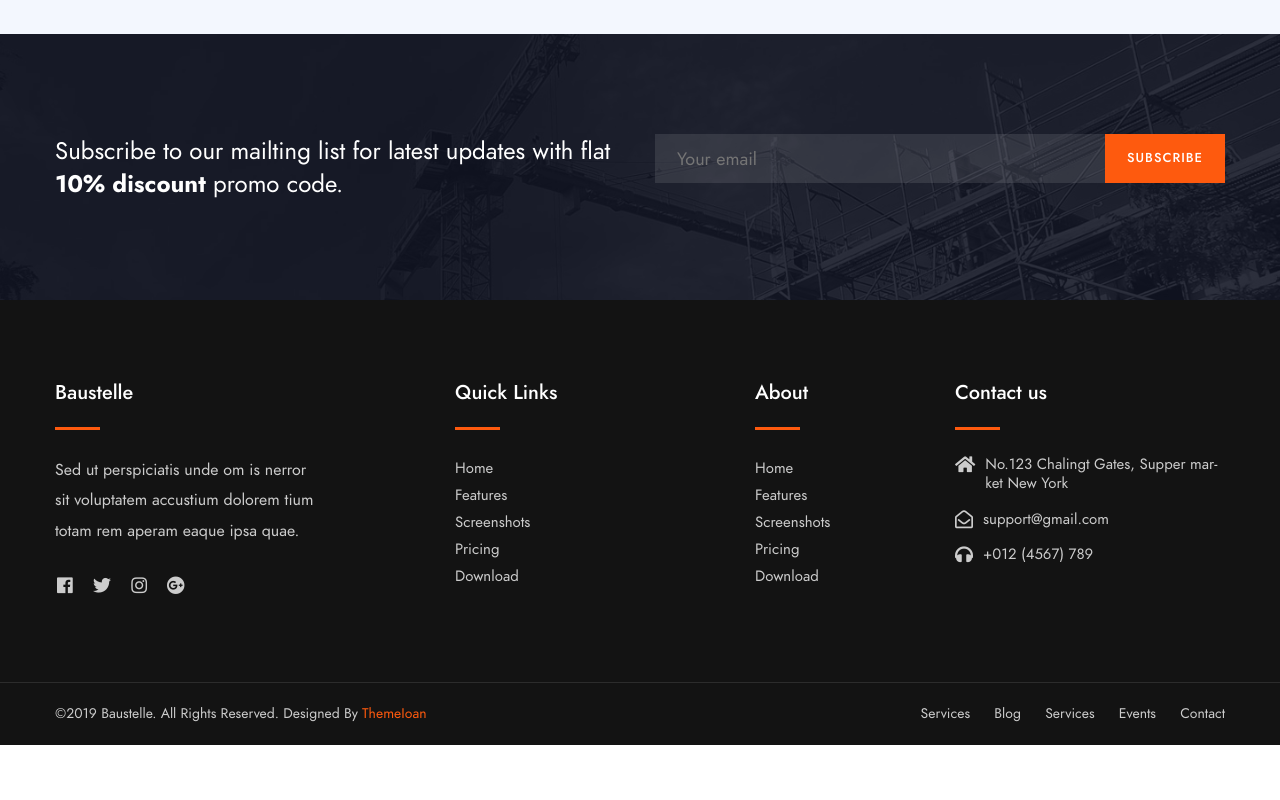
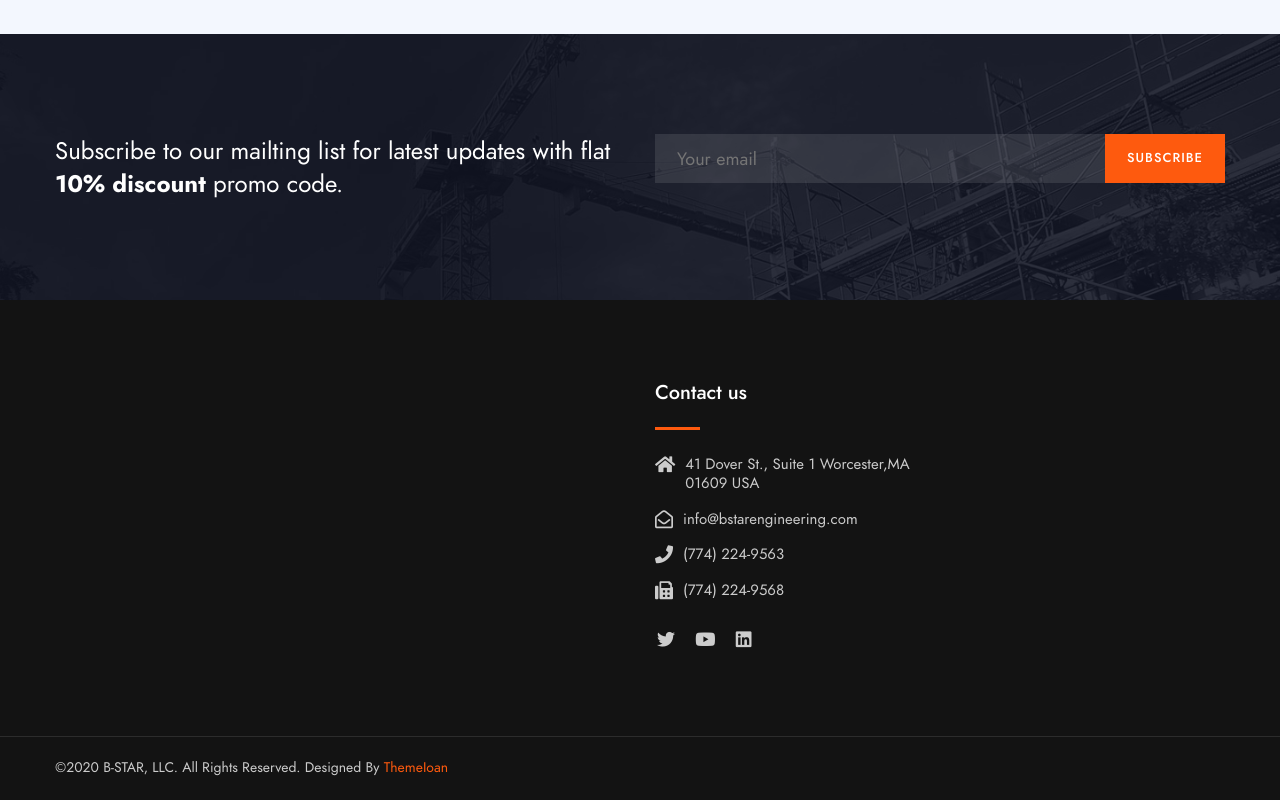
Before and after one commit to BSTAR-Engineering/BSTAR-Engineering.github.io, a plain HTML site: page empty.html in a window 1280 px wide. Shown: the part 7691-8491 px from the top of the page. Before the commit the page ends 8436 px from the top, so only its background shows below. Drawn offline with Linux system fonts and the light colour scheme.

Commit message:
Website update

```diff
--- a/empty.html
+++ b/empty.html
@@ -921,6 +921,7 @@
     <!-- newsletter area end -->
 </main>
 
+
 <!-- #footer area start -->
 <footer id="footer">
     <div class="footer-top">
@@ -928,50 +929,19 @@
         <div class="container">
             <div class="row">
                 <div class="col-xl-3 col-lg-4 col-sm-6"><!-- footer widget -->
+                  <!--
                     <div class="f-widget-title">
-                        <h4>Baustelle</h4>
+                        <h4>Our Mission</h4>
                     </div>
                     <div class="footer-text">
-                        <p>Sed ut perspiciatis unde om is nerror sit voluptatem accustium dolorem tium totam rem aperam
-                            eaque ipsa quae.
+                        <p>Our role is to be a cost effective supplement to existing engineering teams. We partner with defense industry research firms to provide project-focused engineering services.
                         </p>
                     </div>
-                    <div class="icon-round-white footer-social mt-25">
-                        <a href="#" title="Facebook"><i class="fab fa-facebook"></i></a>
-                        <a href="#" title="Twitter"><i class="fab fa-twitter"></i></a>
-                        <a href="#" title="Instagram"><i class="fab fa-instagram"></i></a>
-                        <a href="#" title="Google+"><i class="fab fa-google-plus"></i></a>
-                    </div>
-                </div><!-- footer widget -->
-                <div class="col-xl-2 offset-xl-1 col-lg-2 col-sm-6"><!-- footer widget -->
-                    <div class="f-widget-title">
-                        <h4>Quick Links</h4>
-                    </div>
-                    <div class="f-widget-link">
-                        <ul>
-                            <!-- Menu Link -->
-                            <li><a href="#header">Home</a></li>
-                            <li><a href="#features">Features</a></li>
-                            <li><a href="#screenshots">Screenshots</a></li>
-                            <li><a href="#pricing">Pricing</a></li>
-                            <li><a href="#download">Download</a></li>
-                        </ul>
-                    </div>
+                  -->
+
                 </div><!-- footer widget -->
                 <div class="col-xl-2 offset-xl-1 col-lg-3 col-sm-6"><!-- footer widget -->
-                    <div class="f-widget-title">
-                        <h4>About</h4>
-                    </div>
-                    <div class="f-widget-link">
-                        <ul>
-                            <!-- Menu Link -->
-                            <li><a href="#header">Home</a></li>
-                            <li><a href="#features">Features</a></li>
-                            <li><a href="#screenshots">Screenshots</a></li>
-                            <li><a href="#pricing">Pricing</a></li>
-                            <li><a href="#download">Download</a></li>
-                        </ul>
-                    </div>
+
                 </div><!-- footer widget -->
                 <div class="col-xl-3 col-lg-3 col-sm-6"><!-- footer widget -->
                     <div class="f-widget-title">
@@ -981,21 +951,34 @@
                         <div class="address-icon">
                             <i class="fas fa-home"></i>
                         </div>
-                        <p>No.123 Chalingt Gates,
-                            Supper market New York
+                        <p>41 Dover St.,
+                          Suite 1
+                          Worcester,MA 01609
+                          USA
                         </p>
                     </div>
                     <div class="sigle-address">
                         <div class="address-icon">
                             <i class="far fa-envelope-open"></i>
                         </div>
-                        <p>support@gmail.com</p>
+                        <p>info@bstarengineering.com</p>
                     </div>
                     <div class="sigle-address">
                         <div class="address-icon">
-                            <i class="fas fa-headphones"></i>
+                            <i class="fas fa-phone"></i>
                         </div>
-                        <p>+012 (4567) 789</p>
+                        <p>(774) 224-9563</p>
+                    </div>
+                    <div class="sigle-address">
+                        <div class="address-icon">
+                            <i class="fas fa-fax"></i>
+                        </div>
+                        <p>(774) 224-9568</p>
+                    </div>
+                    <div class="icon-round-white footer-social mt-25">
+                        <a href="https://twitter.com/BSTAREng" title="twitter"><i class="fab fa-twitter"></i></a>
+                        <a href="https://www.youtube.com/channel/UCaExXmUIjuVhYEdWwlN23XQ" title="youtube"><i class="fab fa-youtube"></i></a>
+                        <a href="https://www.linkedin.com/company/bstar-engineering/" title="linkedin"><i class="fab fa-linkedin"></i></a>
                     </div>
                 </div><!-- footer widget -->
             </div>
@@ -1010,13 +993,7 @@
         <div class="row">
             <div class="col-sm-6">
                 <div class="copyright">
-                    <p>©2019 Baustelle. All Rights Reserved. Designed By <a href="http://www.drozd.at/" title="ThemeIoan" target="_blank">ThemeIoan</a>
-                    </p>
-                </div>
-            </div>
-            <div class="col-sm-6">
-                <div class="copyright text-right">
-                    <p><a href="#"  target="_blank">Services</a> <a href="#"  target="_blank">Blog</a> <a href="#"  target="_blank">Services</a> <a href="#"  target="_blank">Events</a> <a href="#"  target="_blank">Contact</a>
+                    <p>©2020 B-STAR, LLC. All Rights Reserved. Designed By <a href="http://www.drozd.at/" title="ThemeIoan" target="_blank">ThemeIoan</a>
                     </p>
                 </div>
             </div>
```
Also changed, not shown: about.html (+10 -5 lines), contact.html (+9 -6 lines), design.html (+9 -29 lines), index.html (+8 -5 lines), images/logo (1).png (deleted), logo.svg (deleted), 1 other file.
